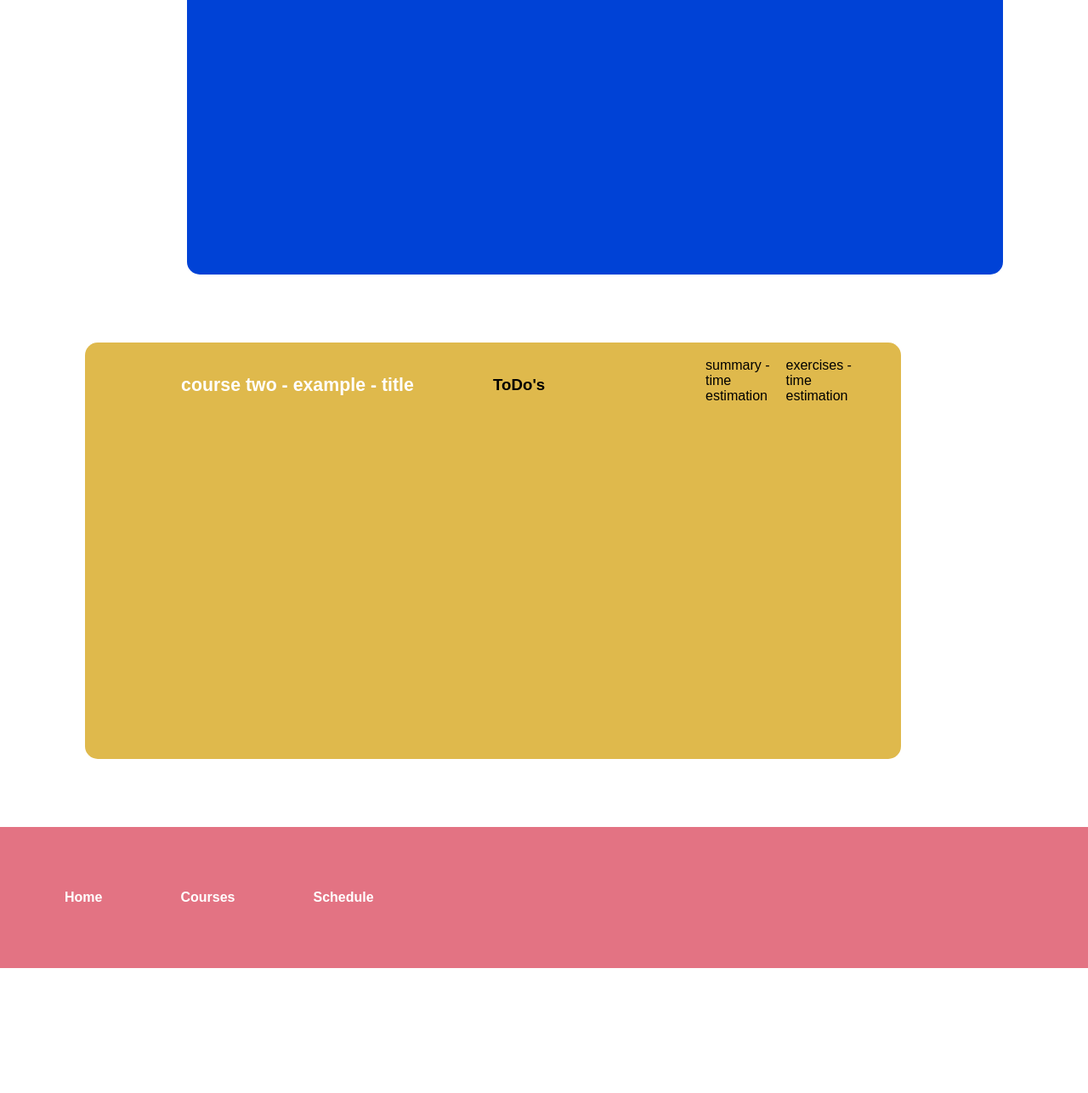
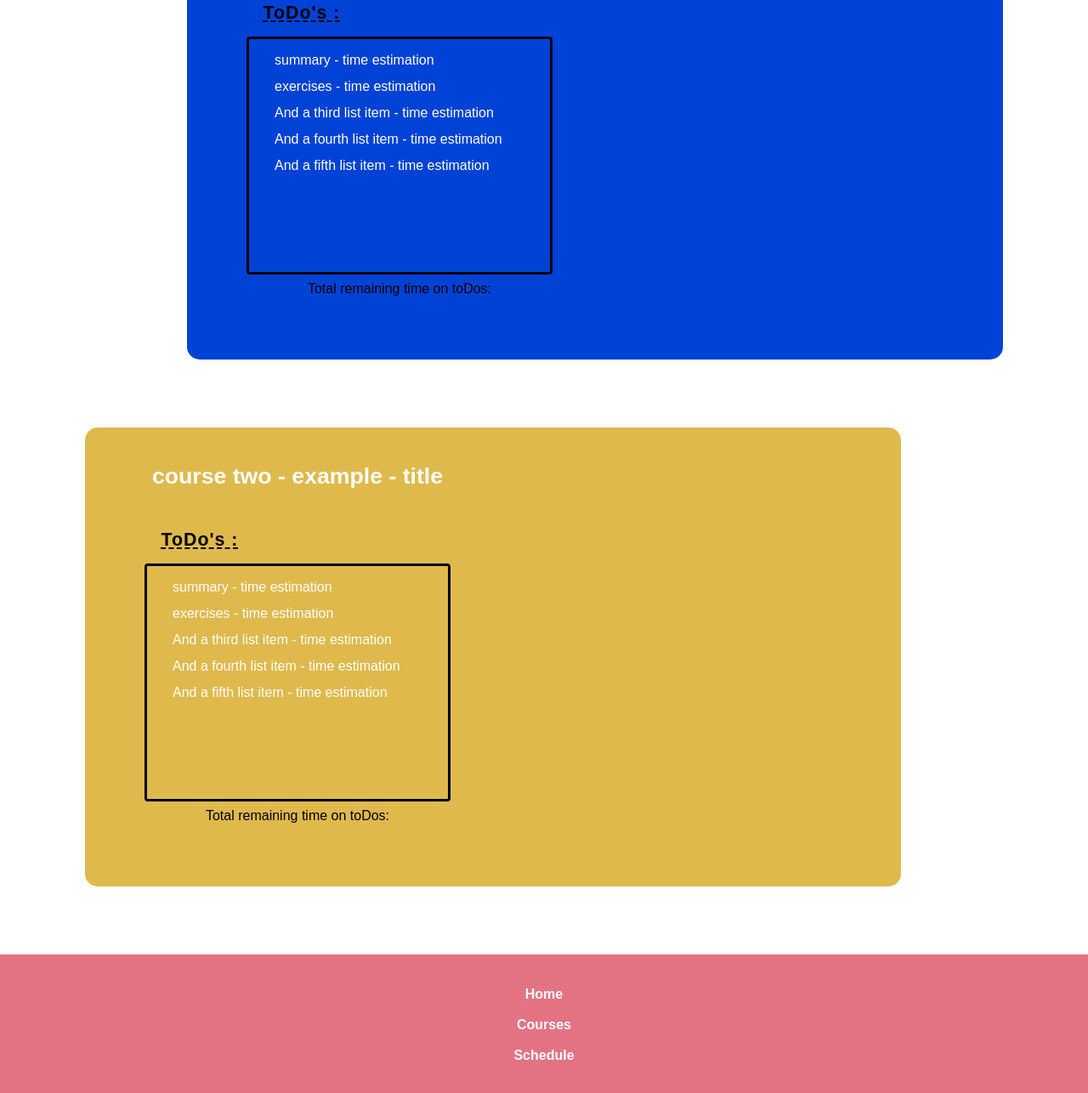
Before and after one commit to BaderSarah/JavaScript, a plain HTML site: page courses.html in a window 1280 px wide. Shown: the part 662-1948 px from the top of the page at 85% size. Before the commit the page ends 1801 px from the top, so only its background shows below. Drawn offline with Linux system fonts and the light colour scheme; a web font is replaced by a local one.

Commit message:
added style

```diff
--- a/courses.html
+++ b/courses.html
@@ -31,19 +31,31 @@
       <div class="course">
         <div id="courseOne">
           <h2>course one - example - title</h2>
-          <h3>ToDo's</h3>
+          <h3 class="toDO">ToDo's :</h3>
+          <span class="toDos">
             <ul>
               <li>summary - time estimation</li>
               <li>exercises - time estimation</li>
+              <li>And a third list item - time estimation</li>
+              <li>And a fourth list item - time estimation</li>
+              <li>And a fifth list item - time estimation</li>
             </ul>
+          </span>
+          <p id="timeIndicator">Total remaining time on toDos:</p>
         </div>
         <div id="courseTwo">
           <h2>course two - example - title</h2>
-          <h3>ToDo's</h3>
+          <h3 class="toDO">ToDo's :</h3>
+          <span class="toDos">
             <ul>
               <li>summary - time estimation</li>
               <li>exercises - time estimation</li>
+              <li>And a third list item - time estimation</li>
+              <li>And a fourth list item - time estimation</li>
+              <li>And a fifth list item - time estimation</li>
             </ul>
+          </span>
+          <p id="timeIndicator">Total remaining time on toDos:</p>
         </div>
       </div>
     </main>
@@ -60,6 +72,6 @@
         </a>
       </ul>
     </footer>
-    <script src="src/script.js"></script>
+    <script src="src/script.js" type="module"></script>
   </body>
 </html>
--- a/css/main.css
+++ b/css/main.css
@@ -60,11 +60,10 @@ footer {
   bottom: 0;
   left: 0;
   width: 100%;
-  margin-top: 20px;
+  margin-top: 40px;
+  height: 180px;
 }
 
-footer ul,
-footer li {
-  list-style: none;
-  padding: 30px;
+footer ul {
+  display: block;
 }
--- a/css/stylesheetCourses.css
+++ b/css/stylesheetCourses.css
@@ -15,6 +15,11 @@
 @font-face {
   font-family: formFont;
   src: url(/assets/fonts/Roboto_Condensed/RobotoCondensed-VariableFont_wght.ttf);
+}
+
+@font-face {
+  font-family: myFirstFont;
+  src: url(/assets/fonts/Lato/RobotoCondensed-Italic-VariableFont_wght.ttf);
 }
 
 h1 {
@@ -45,12 +50,8 @@ h1 {
   background-color: var(--darkblue);
   border-radius: 15px;
   display: grid;
-  grid-template-rows: repeat(4, 100px);
+  grid-template-rows: 60px 60px 320px 60px;
   grid-template-columns: repeat(4, 1fr);
-}
-
-.course div:nth-child(odd) h2 {
-  text-align: right;
 }
 
 .course div:nth-child(even) {
@@ -61,7 +62,7 @@ h1 {
   background-color: var(--gold);
   border-radius: 15px;
   display: grid;
-  grid-template-rows: 50px repeat(4, 100px);
+  grid-template-rows: 60px 60px 320px 60px;
   grid-template-columns: repeat(4, 1fr);
 }
 
@@ -136,7 +137,50 @@ input {
   grid-row: 1;
   grid-column-start: 1;
   grid-column-end: 3;
+  font-size: 20pt;
 }
 
-.course h3 {
+.course .toDO {
+  grid-row: 2;
+  grid-column: 1;
+  text-align: center;
+  color: black;
+  text-decoration: underline dashed;
+  margin-top: 40px;
+  letter-spacing: 1px;
+  font-size: 16pt;
 }
+
+.course .toDos {
+  border: black solid 3px;
+  margin: 20px;
+  margin-left: 50px;
+  margin-right: 50px;
+  border-radius: 4px;
+  grid-column-start: 1;
+  grid-column-end: 3;
+  grid-row: 3;
+  color: white;
+}
+
+.course .toDos li,
+.course .toDos ul {
+  display: block;
+  padding: 5px;
+  margin-left: 10px;
+  margin-top: 3px;
+  font-family: myFirstFont, Arial, Helvetica, sans-serif;
+}
+
+.course .toDos ul {
+  list-style-type: disc;
+}
+
+.course #timeIndicator {
+  grid-row: 4;
+  grid-column-start: 1;
+  grid-column-end: 3;
+  text-align: center;
+  font-family: formFont, Arial, Helvetica, sans-serif;
+  margin-top: -12px;
+}
--- a/src/Course.js
+++ b/src/Course.js
@@ -11,10 +11,17 @@ export default class Course {
   }
 
   addToDo(subject, time, importance) {
-    this.#toDOs.push([subject, time, importance]);
+    if (this.checkMaxToDos()) this.#toDOs.push([subject, time, importance]);
+    else throw new error("Max toDos reached!");
   }
 
   get toDos() {
     return this.#toDOs;
   }
+
+  checkMaxToDos() {
+    if (this.#toDOs.length() <= 5) {
+      return true;
+    } else return false;
+  }
 }
```
Lines whose indentation alone changed are shown as unchanged.
